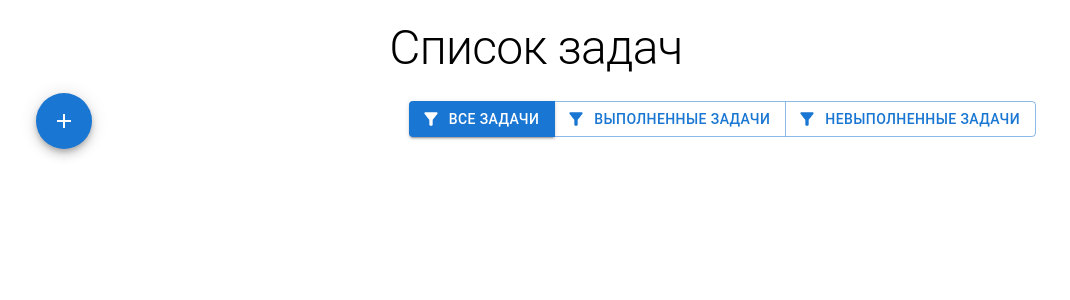
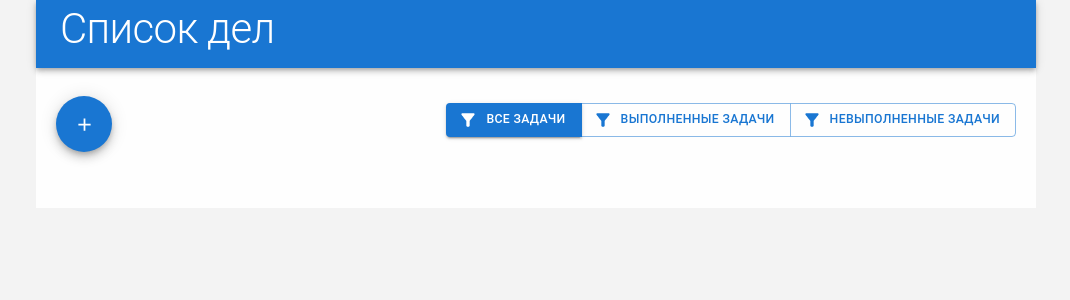
Before and after one commit to Hydrobee3000/todo, a React (Create React App) app: page / in a window 1280 px wide. Shown: the top 300 px of the page, without its empty margins (104-1174 px from the left). Built offline with nearby package versions, Linux system fonts and the light colour scheme.

Commit message:
Добавлен header, изменены стили приложения

```diff
--- a/src/App.tsx
+++ b/src/App.tsx
@@ -1,5 +1,5 @@
 import React, { useState } from 'react'
-import { Fab, Typography, Tooltip, ButtonGroup, Button } from '@mui/material'
+import { Fab, Typography, Tooltip, ButtonGroup, Button, AppBar, Toolbar } from '@mui/material'
 import TaskForm from './components/TaskForm'
 import TaskList from './components/TaskList'
 import { Task } from './types'
@@ -76,13 +76,21 @@ const App: React.FC = () => {
 
   return (
     <>
-      <header style={{ textAlign: 'center' }}>
+      <AppBar position='static' style={{ marginBottom: '2rem' }}>
+        <Toolbar style={{ paddingTop: '0.3rem' }}>
+          <Typography variant='h1' gutterBottom style={{ fontSize: '3rem' }}>
+            Список дел
+          </Typography>
+        </Toolbar>
+      </AppBar>
+
+      {/* <header style={{ textAlign: 'center' }}>
         <Typography variant='h1' gutterBottom style={{ fontSize: '3rem' }}>
           Список задач
         </Typography>
-      </header>
+      </header> */}
 
-      <div>
+      <div style={{ padding: '0 20px' }}>
         <div style={{ display: 'flex', justifyContent: 'space-between', marginBottom: '2rem' }}>
           {/* Добавление новой задачи */}
           {!isCreatingTask ? (
@@ -130,6 +138,8 @@ const App: React.FC = () => {
             </ButtonGroup>
           </div>
         </div>
+
+        {/* Форма добавления новой задачи */}
         {isCreatingTask ? <TaskForm onCreateTask={createTask} onCancelCreate={cancelAddTask} /> : null}
 
         {/* Список задач */}
--- a/src/components/TaskForm.tsx
+++ b/src/components/TaskForm.tsx
@@ -53,6 +53,7 @@ const TaskForm: React.FC<TaskFormProps> = ({ onCreateTask, onCancelCreate }) =>
           Отменить
         </Button>
       </div>
+
       <Divider style={{ marginTop: '3rem' }} />
     </form>
   )
--- a/src/components/TaskList.tsx
+++ b/src/components/TaskList.tsx
@@ -11,7 +11,7 @@ interface TaskListProps {
 
 const TaskList: React.FC<TaskListProps> = ({ tasks, onDeleteTask, onToggleTask, onUpdateTask }) => {
   return (
-    <div>
+    <div style={{ paddingBottom: '1rem' }}>
       {tasks.map((task) => (
         <TaskItem key={task.id} task={task} onDeleteTask={onDeleteTask} onToggleTask={onToggleTask} onUpdateTask={onUpdateTask} />
       ))}
--- a/src/index.css
+++ b/src/index.css
@@ -1,9 +1,16 @@
+html {
+  font-size: 14px;
+  padding: 0;
+  margin: 0;
+  background-color: #f3f3f3;
+}
+
 body {
   width: 1000px;
   margin: 0;
+  background-color: #fefefe;
   margin-left: auto;
   margin-right: auto;
-  padding: 20px;
   font-family: -apple-system, BlinkMacSystemFont, 'Segoe UI', 'Roboto', 'Oxygen', 'Ubuntu', 'Cantarell', 'Fira Sans', 'Droid Sans',
     'Helvetica Neue', sans-serif;
   -webkit-font-smoothing: antialiased;
```
